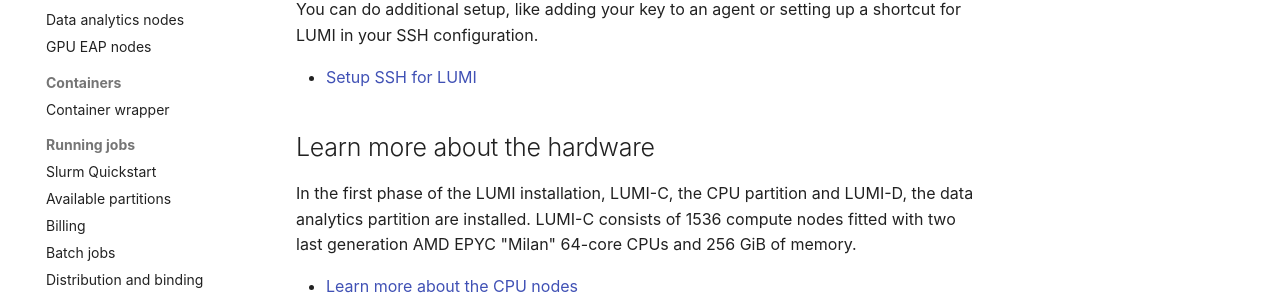
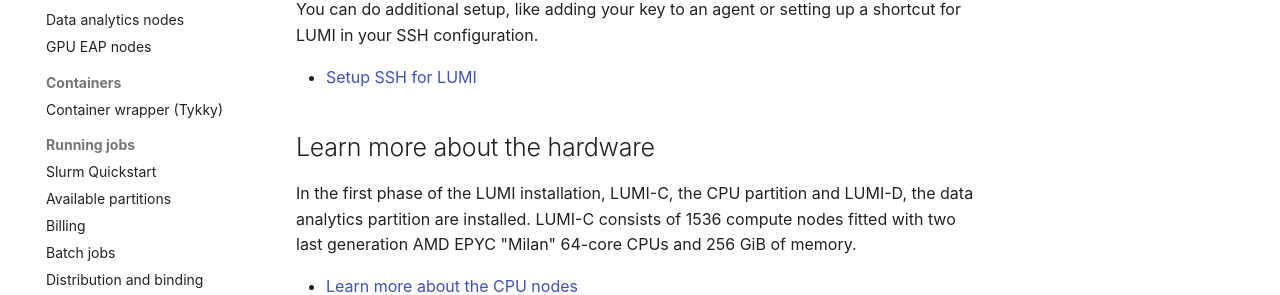
Before and after one commit to Lumi-supercomputer/lumi-userguide, an MkDocs documentation site: the page built from docs/computing/index.md, in a window 1280 px wide. Shown: the part 390-685 px from the top of the page. Built offline with MkDocs 1.6.1 and Material for MkDocs 9.7.7, drawn with Linux system fonts in a browser that asks for light colours.

Commit message:
Update mkdocs.yml
Co-authored-by: Christian Schou Oxvig <5367057+Chroxvi@users.noreply.github.com>

```diff
--- a/mkdocs.yml
+++ b/mkdocs.yml
@@ -21,7 +21,7 @@
       - Data analytics nodes: computing/systems/lumid.md
       - GPU EAP nodes: computing/systems/kuura.md
     - Containers:
-      - Container wrapper: computing/containers/tykky.md
+      - Container wrapper (Tykky): computing/containers/tykky.md
     - Running jobs:
       - Slurm Quickstart: computing/jobs/slurm-quickstart.md
       - Available partitions: computing/jobs/partitions.md
```
